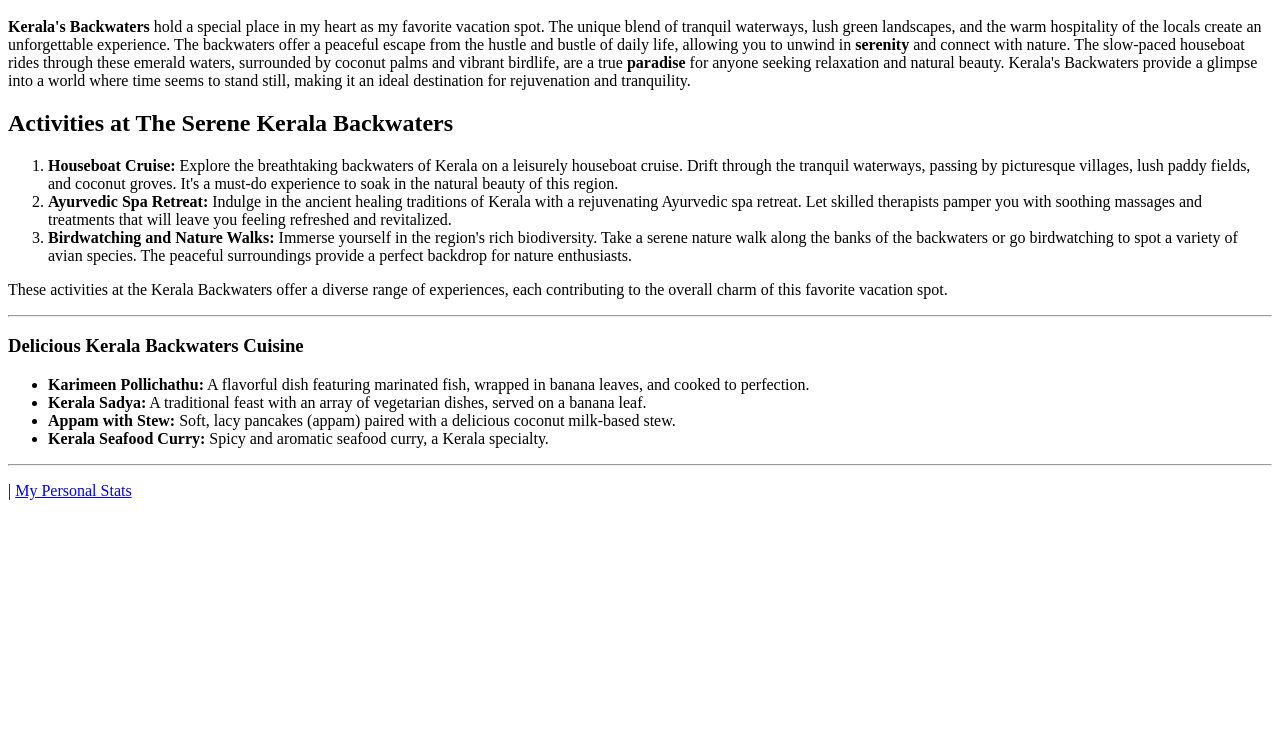
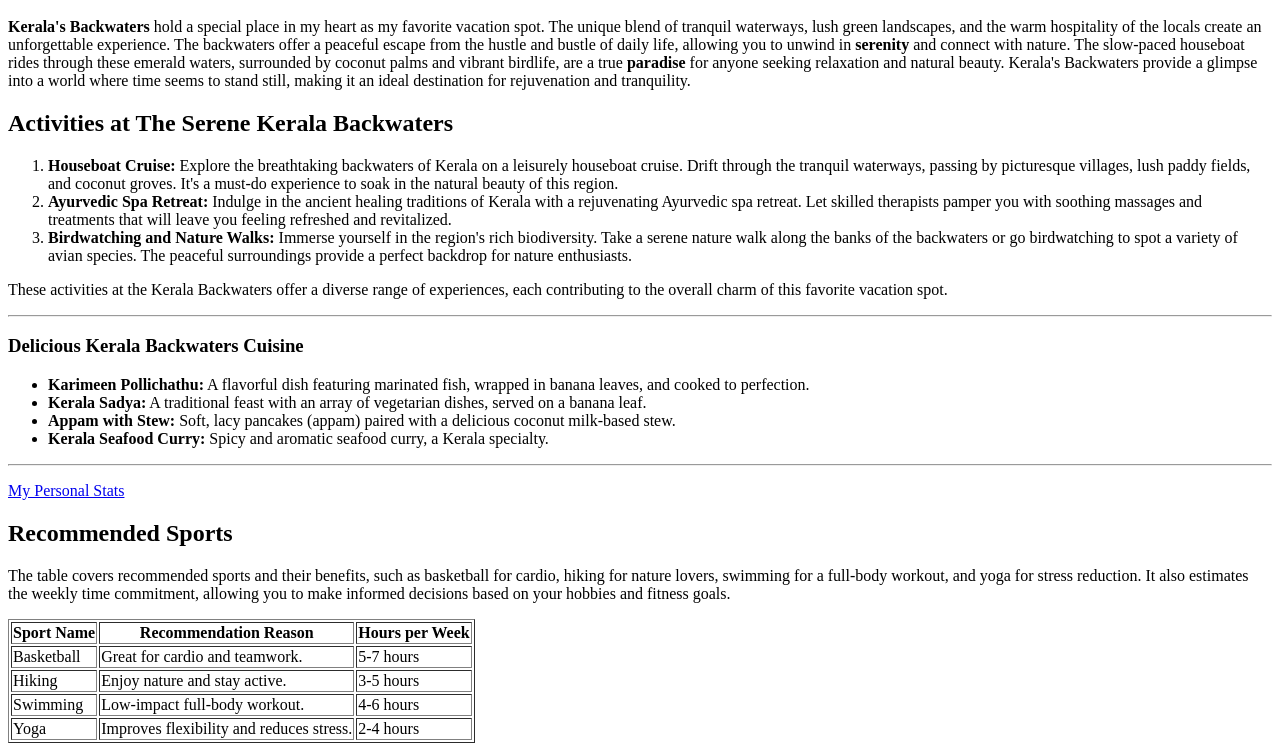
Before and after one commit to 44-563-WebApps-F23/44563-webapps-f23-assignment3-JyothiDronamraju, a plain HTML site: page index.html in a window 1280 px wide. Shown: the part 109-860 px from the top of the page. Before the commit the page ends 800 px from the top, so only its background shows below. Drawn offline with Linux system fonts and the light colour scheme.

Commit message:
added sports recommendations

```diff
--- a/index.html
+++ b/index.html
@@ -53,8 +53,42 @@
 
     <footer>
       <p>
-          | <a href="mystats.html">My Personal Stats</a>
+          <a href="mystats.html">My Personal Stats</a>
       </p>
   </footer>
+
+  <head>
+    <title>Recommended Sports</title>
+</head>
+<body>
+    <h2>Recommended Sports</h2>
+    <p>The table covers recommended sports and their benefits, such as basketball for cardio, hiking for nature lovers, swimming for a full-body workout, and yoga for stress reduction. It also estimates the weekly time commitment, allowing you to make informed decisions based on your hobbies and fitness goals.</p>
+    <table border="1">
+        <tr>
+            <th>Sport Name</th>
+            <th>Recommendation Reason</th>
+            <th>Hours per Week</th>
+        </tr>
+        <tr>
+            <td>Basketball</td>
+            <td>Great for cardio and teamwork.</td>
+            <td>5-7 hours</td>
+        </tr>
+        <tr>
+            <td>Hiking</td>
+            <td>Enjoy nature and stay active.</td>
+            <td>3-5 hours</td>
+        </tr>
+        <tr>
+            <td>Swimming</td>
+            <td>Low-impact full-body workout.</td>
+            <td>4-6 hours</td>
+        </tr>
+        <tr>
+            <td>Yoga</td>
+            <td>Improves flexibility and reduces stress.</td>
+            <td>2-4 hours</td>
+        </tr>
+    </table>
 </body>
 </html>
```
